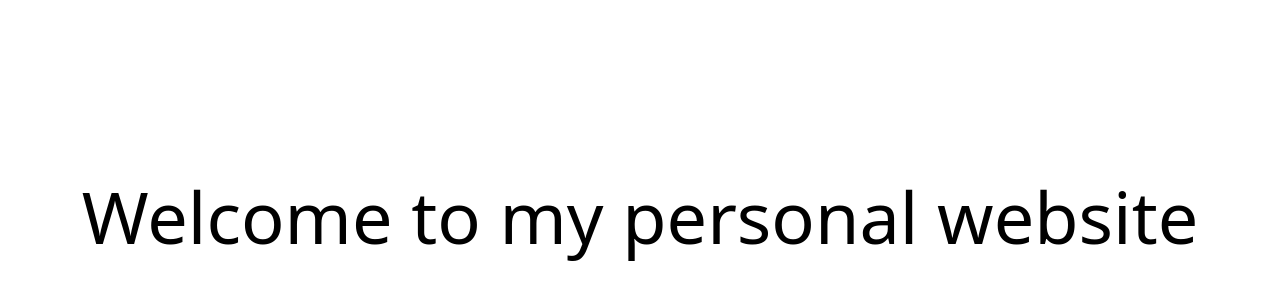
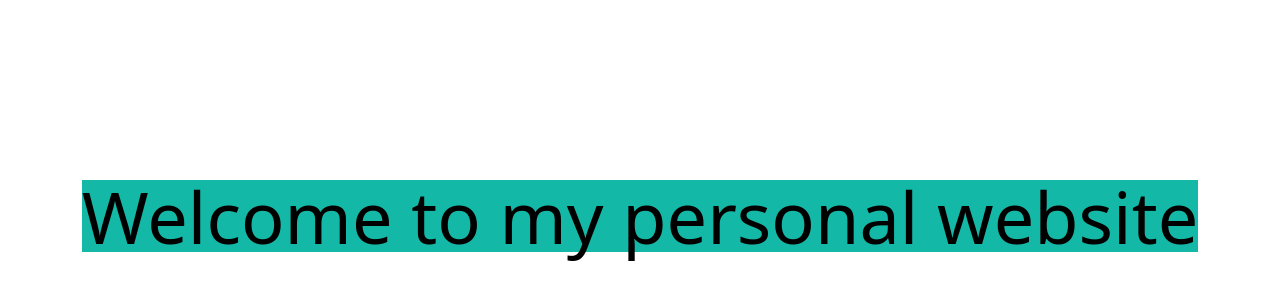
Before and after one commit to jedi24garcia/main-web-react, a React (Create React App) app: page / in a window 1280 px wide. Shown: the part 184-484 px from the top of the page. Built offline with nearby package versions, Linux system fonts and the light colour scheme.

Commit message:
added images

```diff
--- a/src/main.js
+++ b/src/main.js
@@ -5,7 +5,7 @@ function Home() {
     return (
         <div className='flex items-center justify-center h-screen'>
             <div className='text-center'>
-                <h1 className='text-7xl'>Welcome to my personal website</h1>
+                <h1 className='bg-teal-500 text-7xl'>Welcome to my personal website</h1>
             </div>
         </div>
     );
```
Also changed, not shown: images/consoles.jpg (added).
